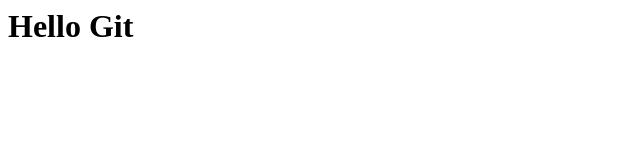
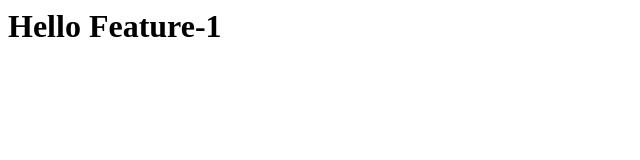
Before and after one commit to EyalFS/local-to-github, a plain HTML site: page index.html in a window 1280 px wide. Shown: the whole page, without its empty margins (0-640 px from the left). Drawn offline with Linux system fonts and the light colour scheme.

Commit message:
Hello Feature-1

```diff
--- a/index.html
+++ b/index.html
@@ -1,5 +1,5 @@
 <html>
   <body>
-    <h1>Hello Git</h1>
+    <h1>Hello Feature-1</h1>
   </body>
 </html>
```
